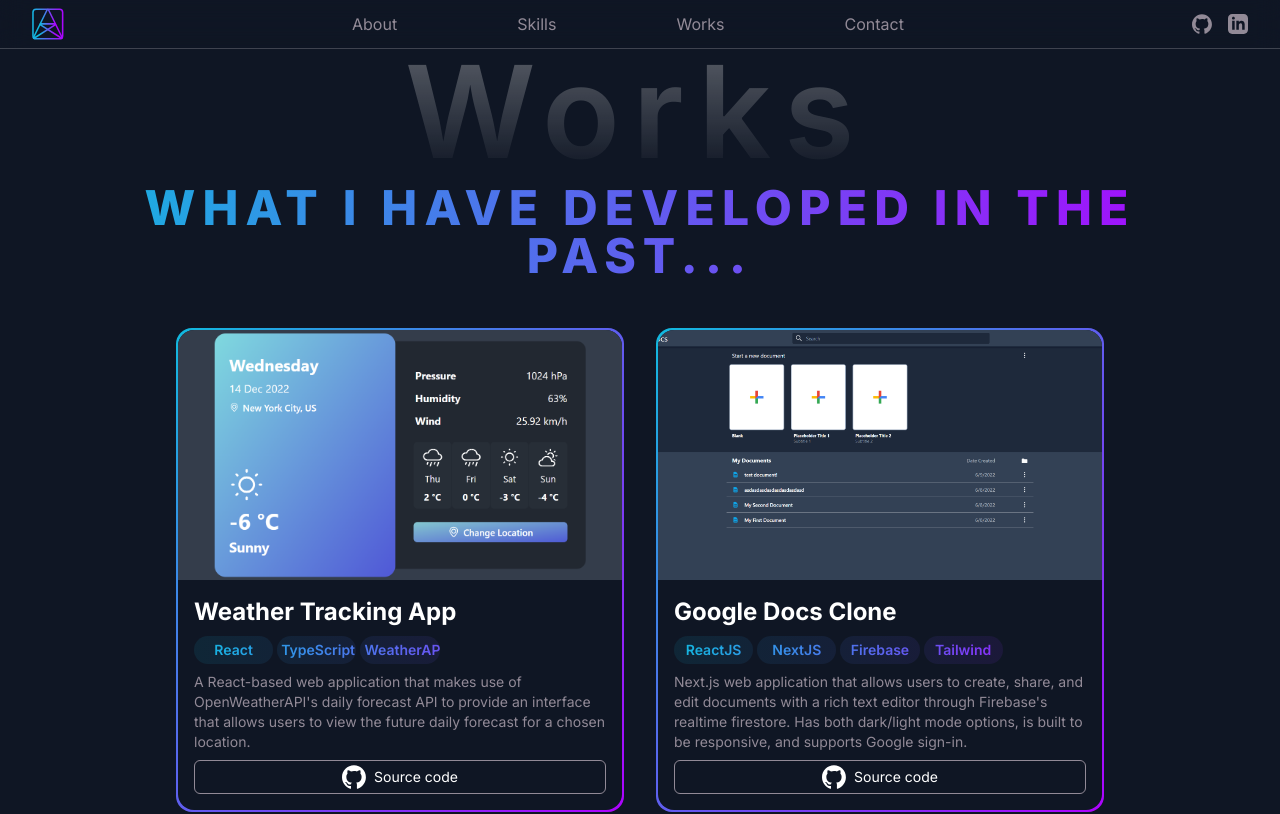
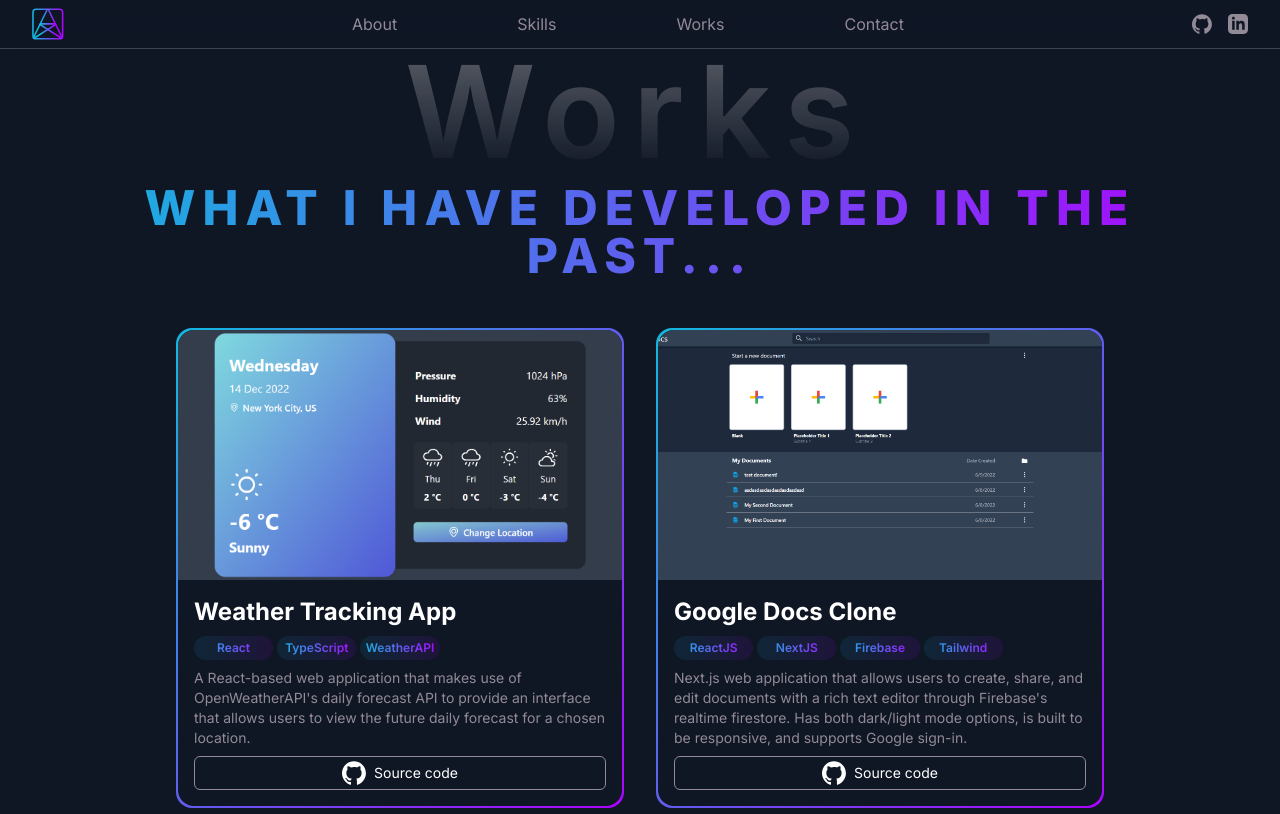
Before and after one commit to austip24/nextjs-dev-portfolio, a Next.js app: page /works in a window 1280 px wide. Shown: the top 814 px of the page. Built offline with nearby package versions, Linux system fonts and the light colour scheme.

Commit message:
added @vercel/analytics

```diff
--- a/components/workscard.tsx
+++ b/components/workscard.tsx
@@ -14,24 +14,20 @@
 	alt: string;
 }
 
+const gradients = [
+	"#11BADF",
+	"#2E97E5",
+	"#4B76EB",
+	"#6854F1",
+	"#892DF8",
+	"#AE02FF",
+];
+
 export const CardStack: React.FC<{ stack: string[] }> = ({ stack }) => {
 	const { width } = useWindowSize();
 
 	const determineGradient = (index: number): string => {
-		switch (index) {
-			case 0:
-				return "from-[#11BADF] to-[#2E97E5]";
-			case 1:
-				return "from-[#2E97E5] to-[#4B76EB]";
-			case 2:
-				return "from-[#4B76EB] to-[#6854F1]";
-			case 3:
-				return "from-[#6854F1] to-[#892DF8]";
-			case 4:
-				return "from-[#892DF8] to-[#AE02FF]";
-			default:
-				return "";
-		}
+		return `from-[${gradients[index]}] to-[${gradients[index + 1]}]`;
 	};
 
 	return (
@@ -39,7 +35,7 @@
 			{stack.map((item, idx) => (
 				<div key={`${idx}-${item}`} className="relative">
 					<div
-						className={`h-full text-[0.625rem] md:text-sm font-semibold text-center rounded-full bg-gradient-to-r ${determineGradient(
+						className={`h-full text-[0.625rem] sm:text-xs font-semibold text-center rounded-full bg-gradient-to-r ${determineGradient(
 							width! >= 768 ? idx % 5 : idx % 3
 						)} text-transparent bg-clip-text p-1`}
 					>
--- a/package.json
+++ b/package.json
@@ -14,6 +14,7 @@
     "@types/node": "18.11.9",
     "@types/react": "18.0.25",
     "@types/react-dom": "18.0.9",
+    "@vercel/analytics": "^0.1.6",
     "eslint": "8.28.0",
     "eslint-config-next": "^13.0.6",
     "framer-motion": "^7.6.19",
```
Also changed, not shown: 1 other file (tests, documents, lock files or other folders).
